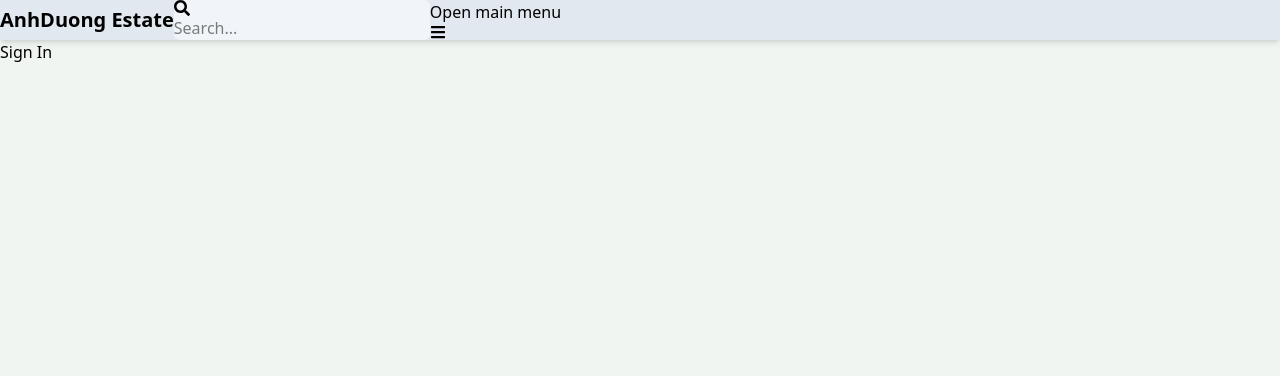
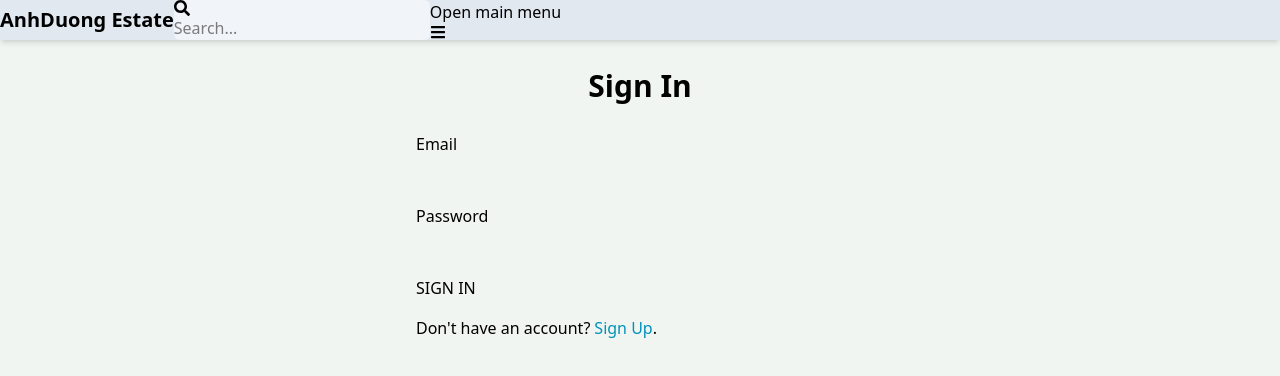
Before and after one commit to LHH2904/MERN-REALESTATE, a React (Vite) app in the folder client/: page /sign-in in a window 1280 px wide. Shown: the top 376 px of the page. Built offline with nearby package versions, Linux system fonts and the light colour scheme.

Commit message:
complete sign in page

```diff
--- a/client/src/App.tsx
+++ b/client/src/App.tsx
@@ -1,7 +1,7 @@
 
 import {BrowserRouter, Routes, Route} from 'react-router-dom'
 import Home from "./pages/Home";
-import SignIn from "./pages/SignIn";
+import SignIn from "./pages/SignIn/SignIn";
 import SignUp from "./pages/SignUp/SignUp";
 import About from "./pages/About";
 import Profile from "./pages/Profile";
--- a/client/src/pages/SignIn.tsx
+++ /dev/null
@@ -1,11 +0,0 @@
-
-
-const SignIn = () => {
-    return (
-        <div>
-            <h2>Sign In</h2>
-        </div>
-    );
-};
-
-export default SignIn;
--- /dev/null
+++ b/client/src/pages/SignIn/SignIn.tsx
@@ -0,0 +1,67 @@
+import {Button, HelperText, Label, TextInput} from "flowbite-react";
+import {Link} from "react-router-dom";
+import {useSignIn} from "./useSignIn";
+
+const SignIn = () => {
+    const {
+        formData,
+        handleChange,
+        handleSubmit,
+        loading,
+        error
+    } = useSignIn();
+
+    return (
+        <div>
+            <h1 className='text-3xl text-center font-semibold my-7'>Sign In</h1>
+            <form onSubmit={handleSubmit} className='max-w-md mx-auto flex flex-col gap-4'>
+                <div>
+                    <div className="mb-2 block">
+                        <Label htmlFor="email">Email</Label>
+                    </div>
+                    <TextInput
+                        id="email"
+                        type="email"
+                        value={formData.email}
+                        required
+                        shadow
+                        onChange = {handleChange}
+                    />
+                </div>
+                <div>
+                    <div className="mb-2 block">
+                        <Label htmlFor="password">Password</Label>
+                    </div>
+                    <TextInput
+                        id="password"
+                        type="password"
+                        value={formData.password}
+                        required
+                        shadow
+                        onChange = {handleChange}
+                    />
+                </div>
+                {error && (
+                    <HelperText className="text-red-600 font-medium">
+                        {error}
+                    </HelperText>
+                )}
+                <Button type="submit" disabled={loading}>
+                    {loading ? 'Loading...' : 'SIGN IN'}
+                </Button>
+                <HelperText>
+                    Don't have an account?
+                    <Link
+                        to={"/sign-up"}
+                        className="ml-1 font-medium text-cyan-600 hover:underline dark:text-cyan-500"
+                    >
+                        Sign Up
+                    </Link>
+                    .
+                </HelperText>
+            </form>
+        </div>
+    );
+};
+
+export default SignIn;
--- /dev/null
+++ b/client/src/pages/SignIn/useSignIn.ts
@@ -0,0 +1,61 @@
+import { useState } from 'react';
+import { useNavigate } from 'react-router-dom';
+
+type FormData = {
+    email: string;
+    password: string;
+};
+
+export const useSignIn = () => {
+    const [formData, setFormData] = useState<FormData>({ email: '', password: '' });
+    const [error, setError] = useState<string | null>(null);
+    const [loading, setLoading] = useState(false);
+    const navigate = useNavigate();
+
+    const handleChange = (e: React.ChangeEvent<HTMLInputElement>) => {
+        setFormData({
+            ...formData,
+            [e.target.id]: e.target.value,
+        });
+    };
+
+    const handleSubmit = async (e: React.FormEvent) => {
+        e.preventDefault();
+        setLoading(true);
+        setError(null);
+
+        try {
+            const res = await fetch('/api/auth/signin', {
+                method: 'POST',
+                headers: {
+                    'Content-Type': 'application/json',
+                },
+                credentials: 'include', // Để nhận cookie
+                body: JSON.stringify(formData),
+            });
+
+            const data = await res.json();
+
+            if (data.success === false) {
+                setError(data.message || 'Login failed');
+                setLoading(false);
+                return;
+            }
+
+            setFormData({ email: '', password: '' });
+            setLoading(false);
+            navigate('/');
+        } catch (err) {
+            setLoading(false);
+            setError('Something went wrong.');
+        }
+    };
+
+    return {
+        formData,
+        handleChange,
+        handleSubmit,
+        loading,
+        error,
+    };
+};
```
